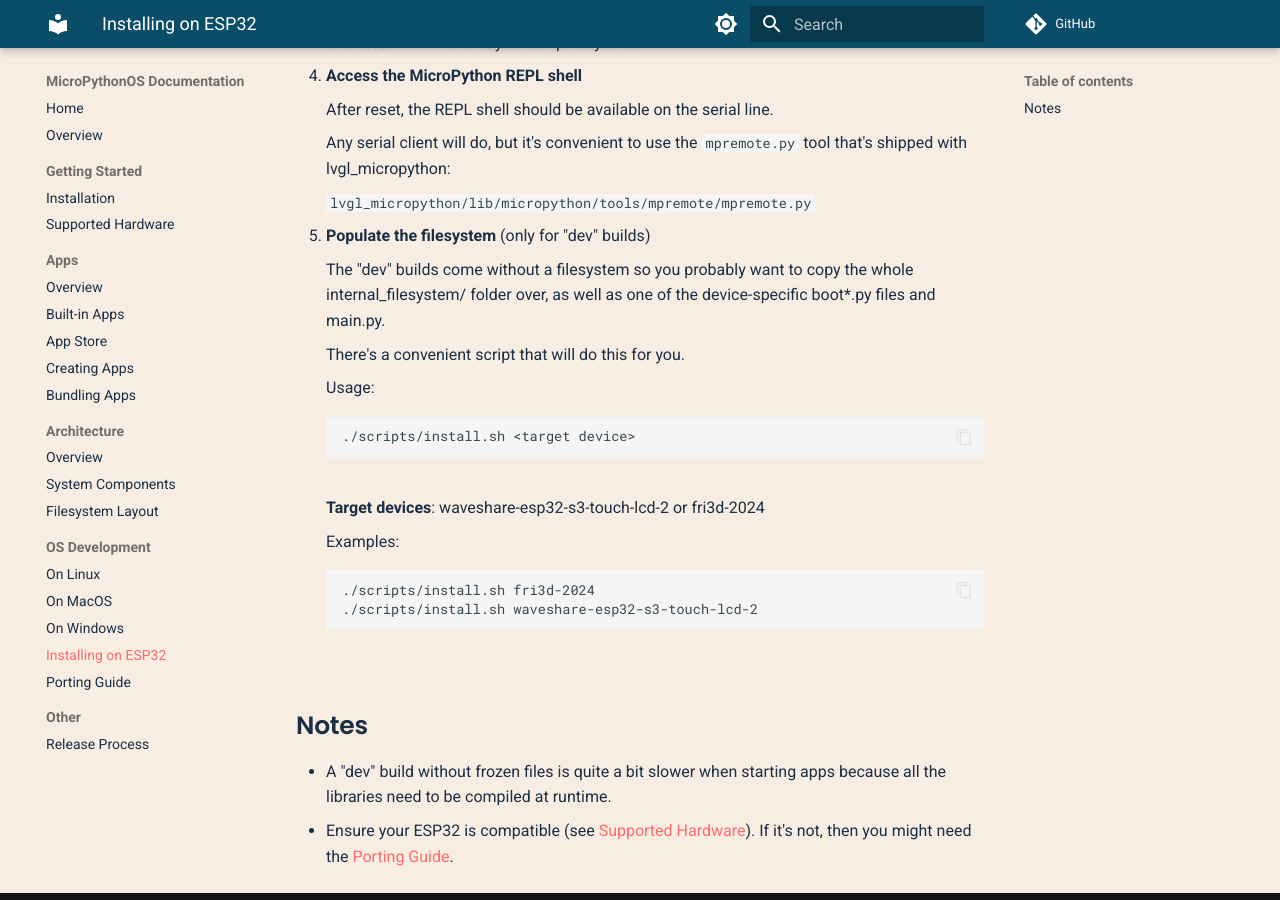
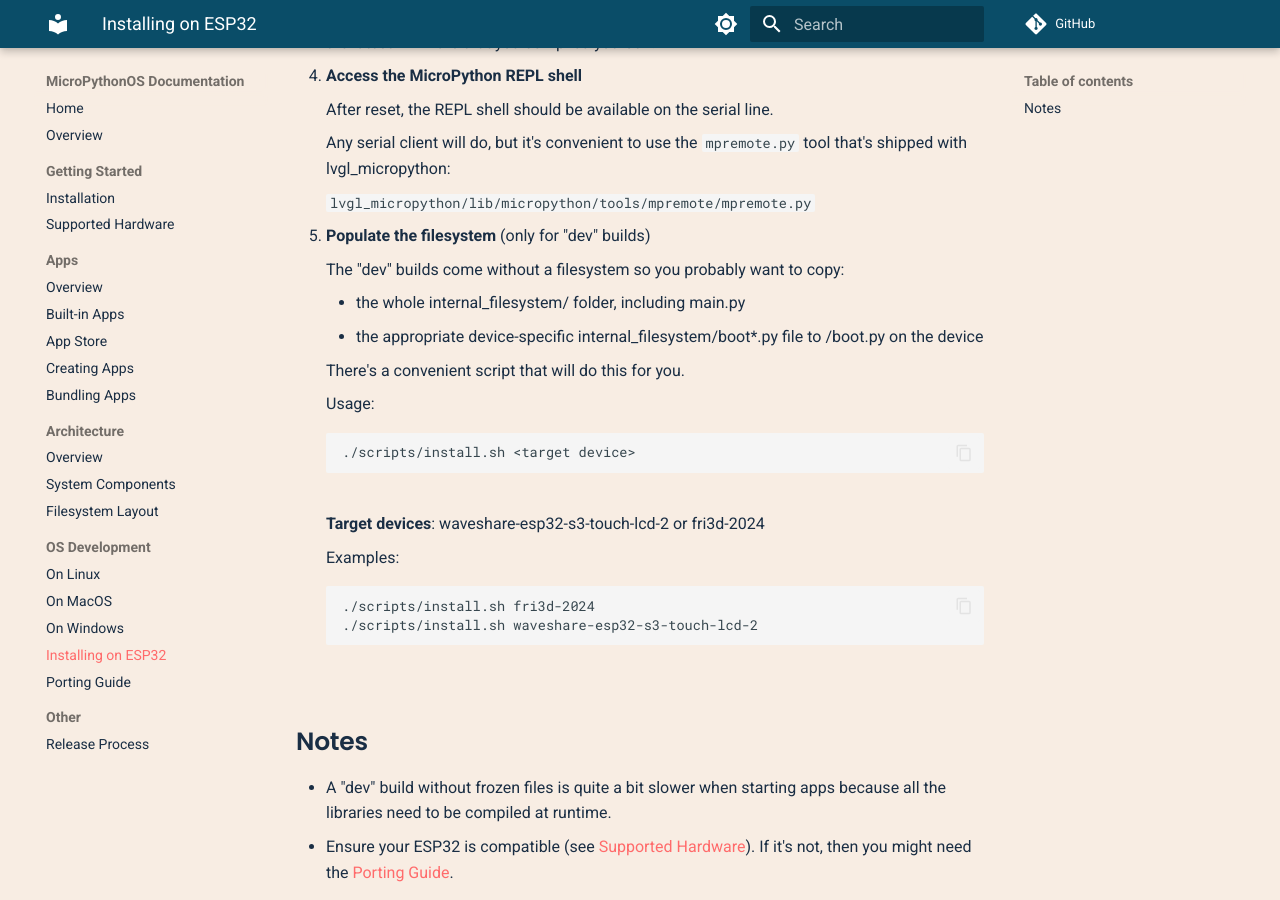
Before and after one commit to MicroPythonOS/docs, an MkDocs documentation site: the page built from docs/os-development/installing-on-esp32.md, in a window 1280 px wide and 900 px high, scrolled down 697 px. Built offline with MkDocs 1.6.1 and Material for MkDocs 9.7.7, drawn with Linux system fonts in a browser that asks for light colours; comment, search, counter and statistics services are not loaded.

Commit message:
improve docs

```diff
--- a/docs/os-development/installing-on-esp32.md
+++ b/docs/os-development/installing-on-esp32.md
@@ -35,7 +35,10 @@
 
 5. **Populate the filesystem** (only for "dev" builds)
 
-    The "dev" builds come without a filesystem so you probably want to copy the whole internal_filesystem/ folder over, as well as one of the device-specific boot*.py files and main.py.
+    The "dev" builds come without a filesystem so you probably want to copy:
+
+    - the whole internal_filesystem/ folder, including main.py
+    - the appropriate device-specific internal_filesystem/boot*.py file to /boot.py on the device
 
     There's a convenient script that will do this for you.
 
```
